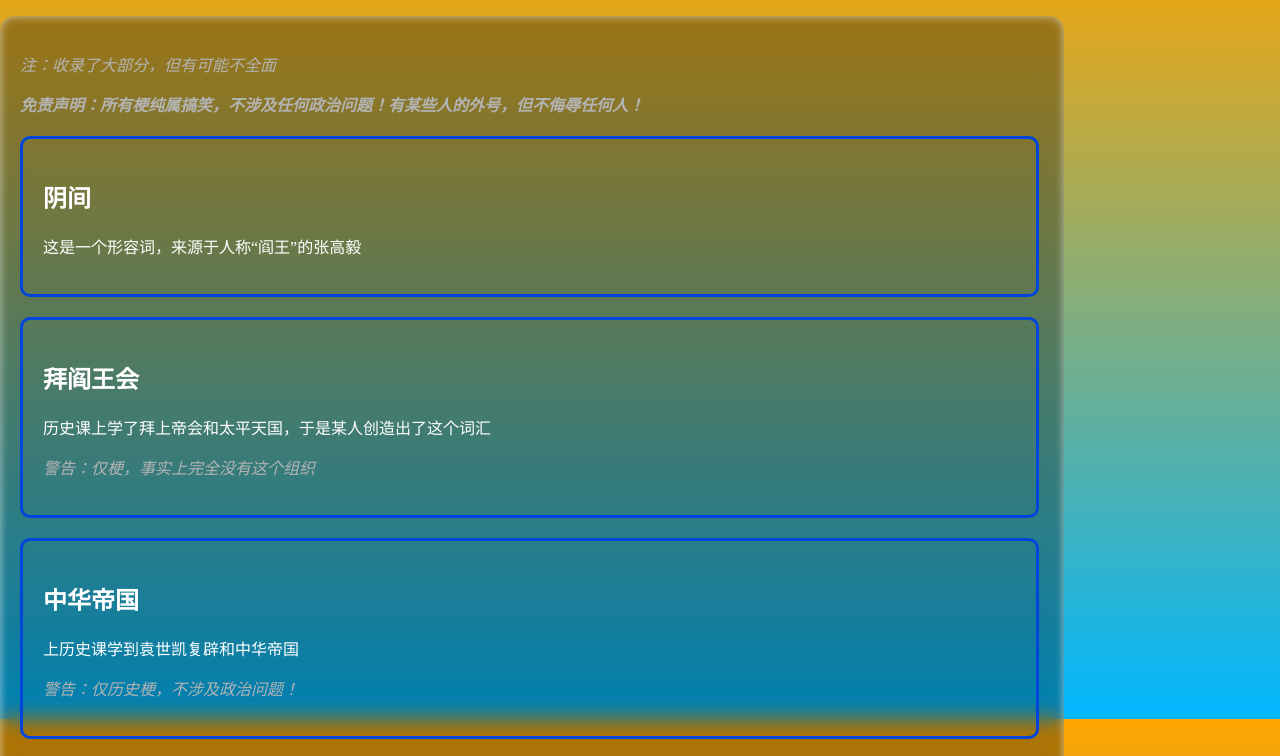
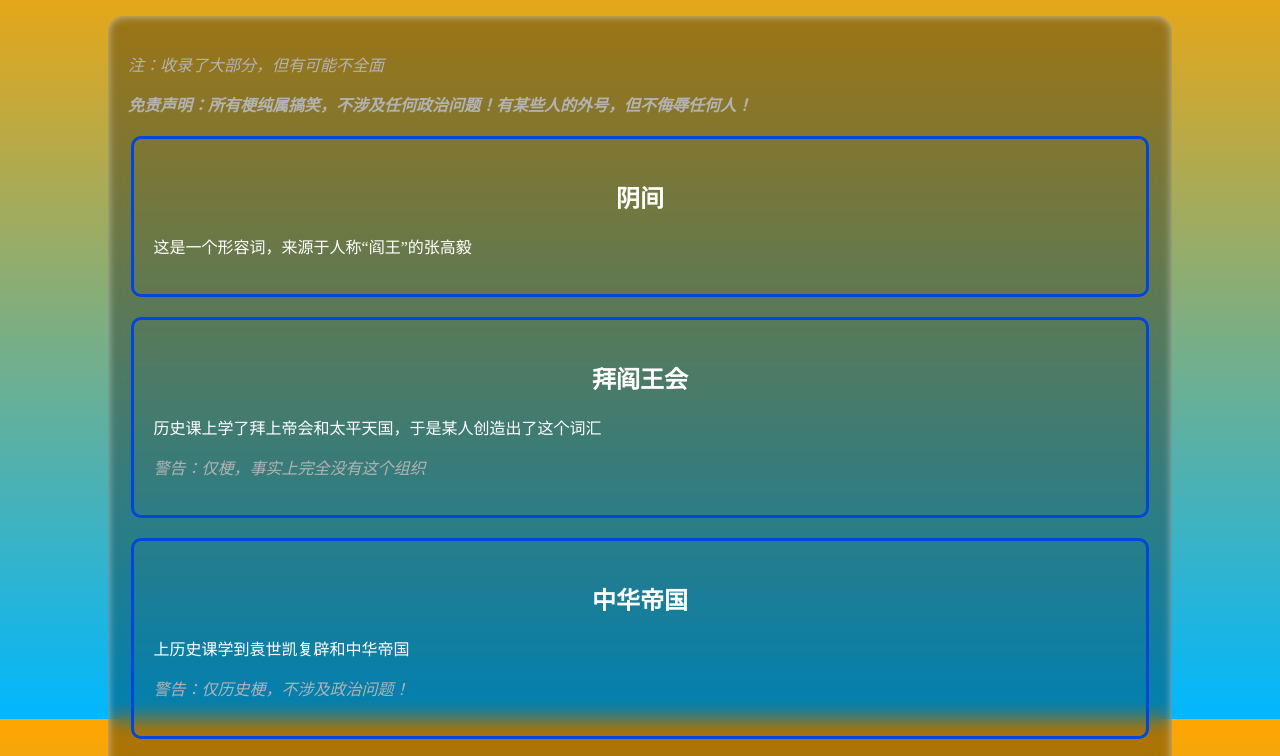
Before and after one commit to clear-sea/Class-Website, a plain HTML site: page dict.html in a window 1280 px wide. Shown: the part 81-837 px from the top of the page. Drawn offline with Linux system fonts and the light colour scheme.

Commit message:
Add files via upload

```diff
--- a/css/mainstyle.css
+++ b/css/mainstyle.css
@@ -64,6 +64,7 @@ body {
 }
 
 h1,h2,h3,h4,h5,h6 {
+    text-align: center;
     color:white;
 }
 
@@ -174,7 +175,7 @@ a::after {
     box-shadow: inset 0px 0px 8px rgba(255, 255, 255, 0.6);
     width: 80%;
     margin-right: auto;
-    margin-right: auto;
+    margin-left: auto;
     margin-top: 30px;
     margin-bottom: 30px;
     position: relative;
@@ -192,7 +193,7 @@ a::after {
 
 .sub-panel {
     margin-right: auto;
-    margin-right: auto;
+    margin-left: auto;
     margin-top: 20px;
     margin-bottom: 20px;
     border-radius: 10px;
@@ -265,7 +266,7 @@ table td {
     margin-left: 0px;
     margin-right: auto;
     margin-bottom: 60px;
-    transition: all 0.5s linear;
+    transition: all 0.5s ease-in-out;
     animation: show-items-left 0.6s ease-in-out;
 }
 
@@ -318,7 +319,7 @@ table td {
     margin-right: 0px;
     margin-left: auto;
     margin-bottom: 60px;
-    transition: all 0.5s linear;
+    transition: all 0.5s ease-in-out;
     animation: show-items-right 0.6s ease-in-out;
 }
 
```
